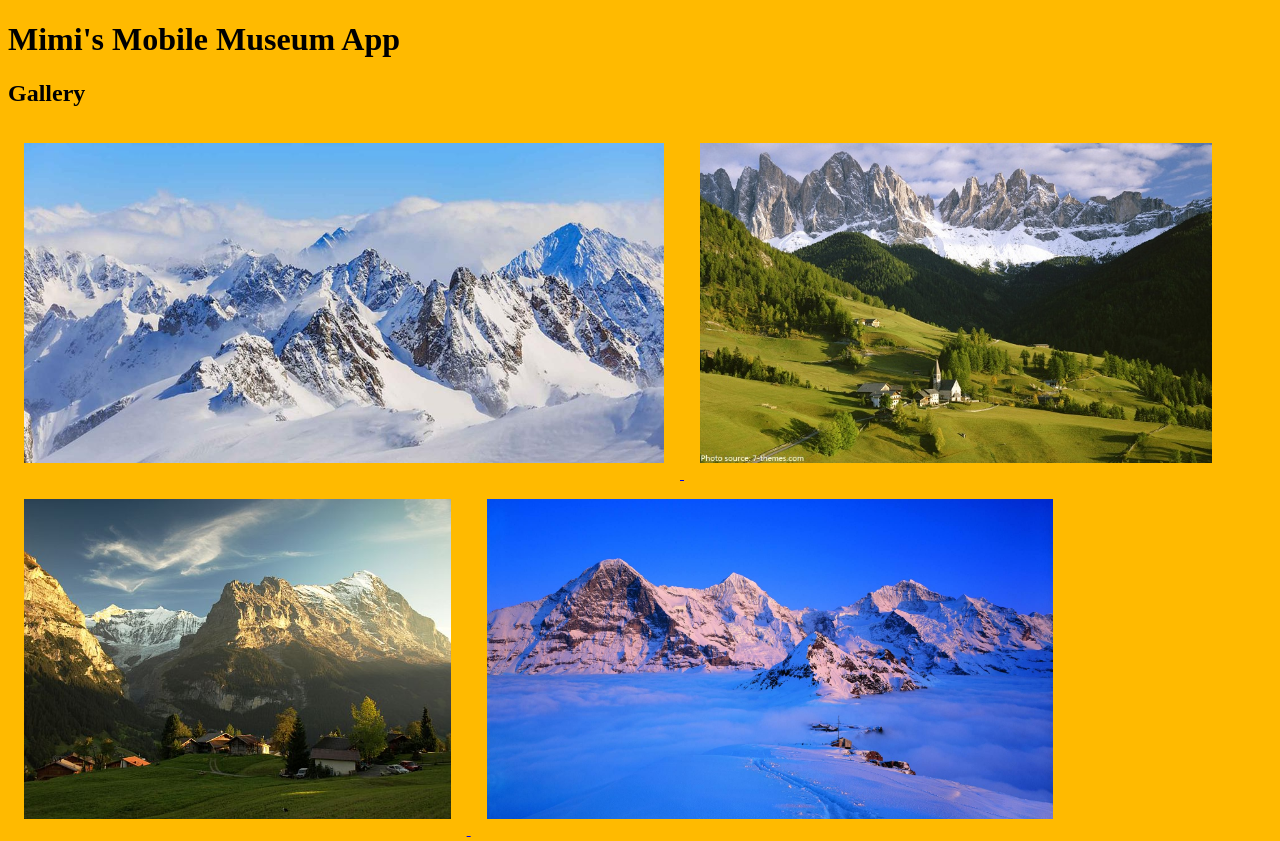
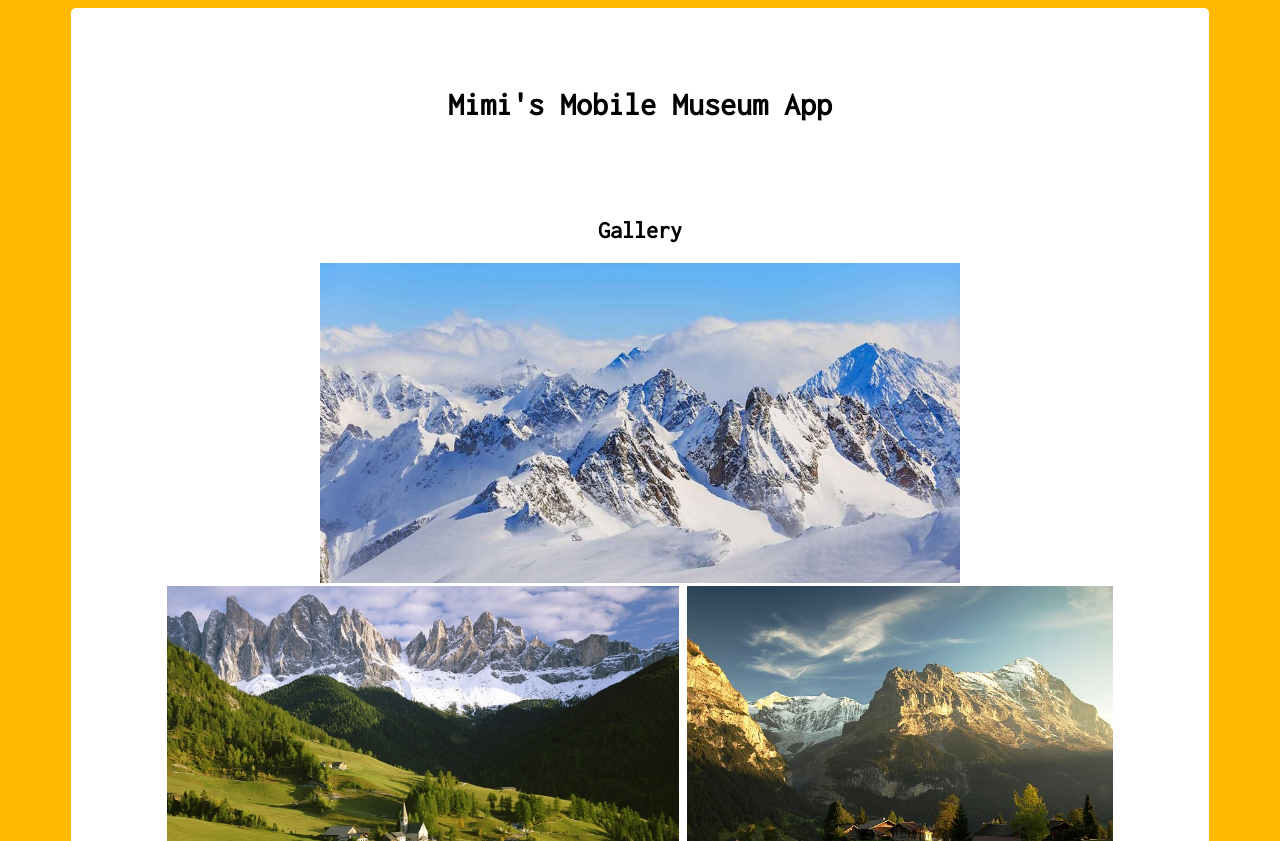
Before and after one commit to kalush81/museum-app, a plain HTML site: page index.html in a window 1280 px wide. Shown: the top 841 px of the page. Drawn offline with Linux system fonts and the light colour scheme.

Commit message:
style main section

```diff
--- a/index.html
+++ b/index.html
@@ -7,6 +7,7 @@
     <meta http-equiv="X-UA-Compatible" content="ie=edge">
     <title>Museum Guide</title>
     <link rel="stylesheet" href="style.css">
+    <link href="https://fonts.googleapis.com/css?family=Inconsolata" rel="stylesheet">
 </head>
 
 <body>
--- a/style.css
+++ b/style.css
@@ -1,8 +1,24 @@
+
 body {
     background: #FFBA00;
+    font-family: 'Inconsolata', monospace;
+    text-align: center;
 }
+
+main {
+    background: white;
+    width: 90%;
+    margin: auto;
+    border-radius: 5px;
+    padding: 2rem 0;
+  }
+
 .artObject {
     max-width: 80%;
     max-height: 20rem;
-    margin: 1rem;
+    margin: auto;
 }
+
+h1 {
+    margin: 3rem 1rem 6rem 1rem;
+  }
```
